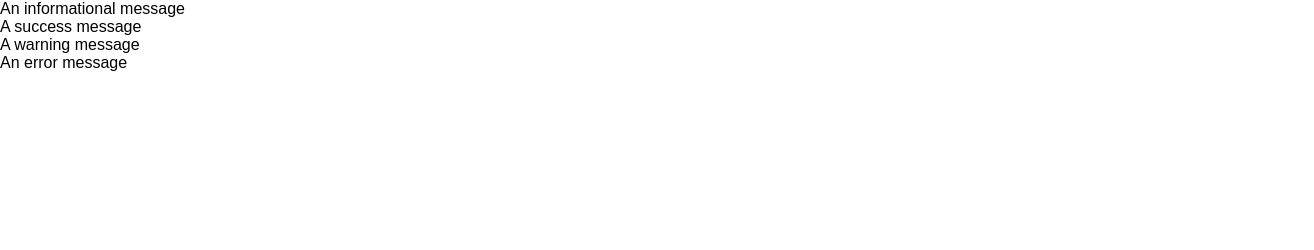
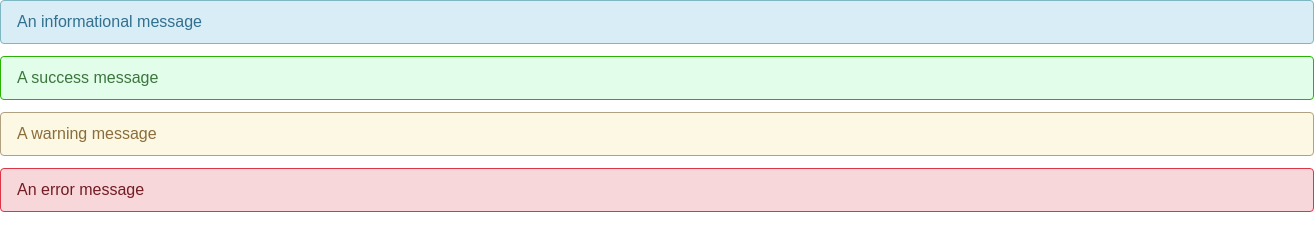
Before and after one commit to blohmeier/codeup-web-exercises, a plain HTML site: page messages.html in a window 1280 px wide. Shown: the whole page, 1314 px wide, since content can reach past the window. Drawn offline with Linux system fonts and the light colour scheme.

Commit message:
completes second exercise for 'messages.css'

```diff
--- a/css/messages.css
+++ b/css/messages.css
@@ -6,7 +6,7 @@ body, html {
     font-family: Arial, Ubuntu, sans-serif;
 }
 
-.alert {
+.message {
     width: 100%;
     padding: 12px 16px;
     border-radius: 4px;
@@ -15,3 +15,30 @@ body, html {
     margin-bottom: 12px;
     font-size: 16px;
 }
+
+.message.message-info {
+    background-color: rgba(217, 237, 247, 1);
+    color: rgba(49, 112, 143, 1);
+    border-color: rgba(126, 182, 193, 1);
+}
+
+.message.message-success {
+    background-color: rgba(227, 253, 235, 1);
+    border-color: rgba(38, 179, 3, 1);
+    color: rgba(60, 118, 61, 1);
+}
+
+.message.message-warning {
+    background-color: rgba(252, 248, 227, 1);
+    border-color: rgba(177, 161, 129, 1);
+    color: rgba(138, 109, 59, 1);
+}
+
+.message.message-error {
+    background-color: rgba(248, 215, 218, 1);
+    border-color: rgba(220, 53, 69, 1);
+    color: rgba(114, 28, 36,1);
+}
+
+/*
+resource used: https://codepen.io/sandervolbeda/pen/YbBByY*/
```
Also changed, not shown: messages.html (+1 -2 lines).
